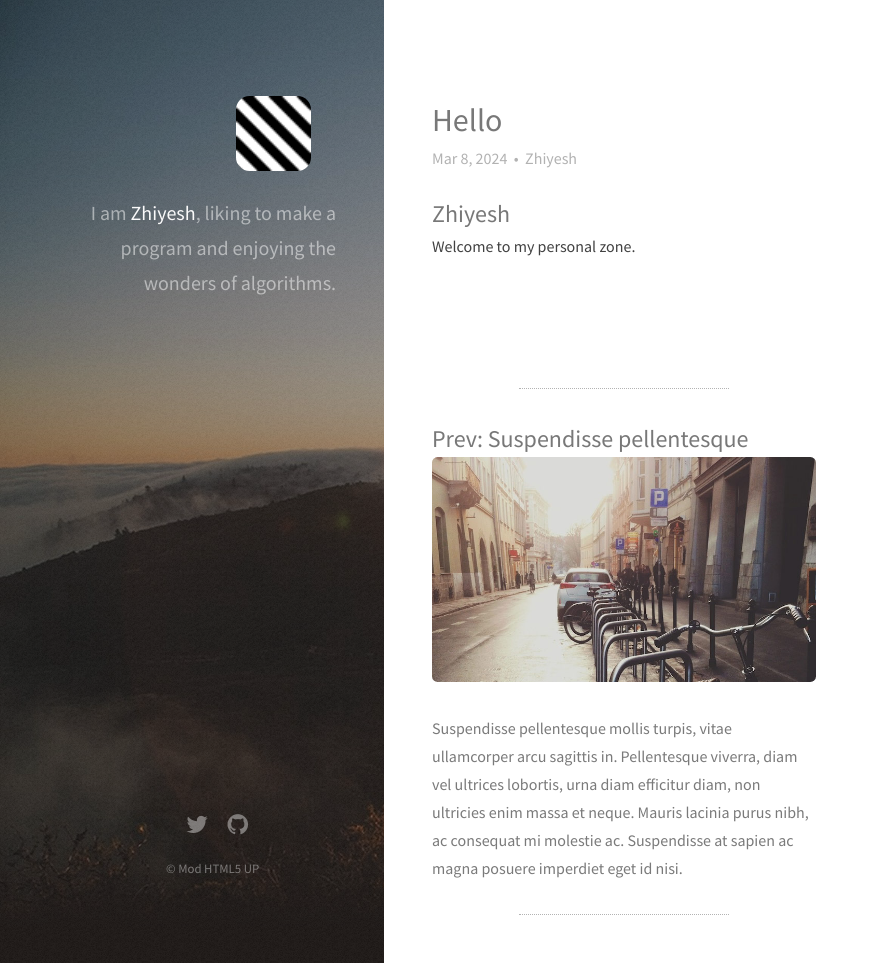
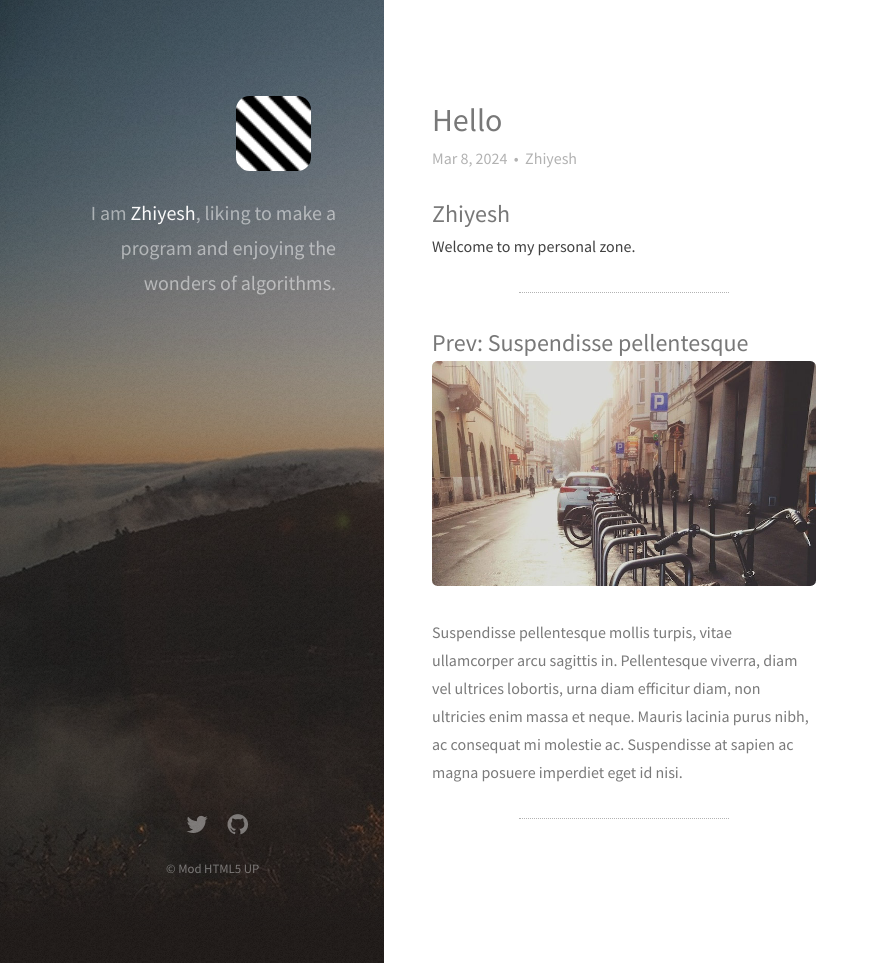
Before and after one commit to Zhiyelah/zhiyelah.github.io, a Jekyll site: the page built from _posts/2024-03-08-Hello.markdown, in a window 1280 px wide and 963 px high. Shown: the whole window, without its empty margins (0-879 px from the left). Built offline with Jekyll 4.4.1, drawn with Linux system fonts in a browser that asks for light colours; nearby versions of some CDN libraries.

Commit message:
Update post.html

```diff
--- a/_layouts/post.html
+++ b/_layouts/post.html
@@ -8,7 +8,7 @@ layout: default
       <p class="post-meta">{{ page.date | date: "%b %-d, %Y" }}{% if page.author %}&nbsp; • &nbsp;{{ page.author }}{% endif %}{% if page.meta %}&nbsp; • &nbsp;{{ page.meta }}{% endif %}</p>
     </header>
 
-    <section style="padding-bottom: 6em;">
+    <section>
       {{ content }}
     </section>
 
```
